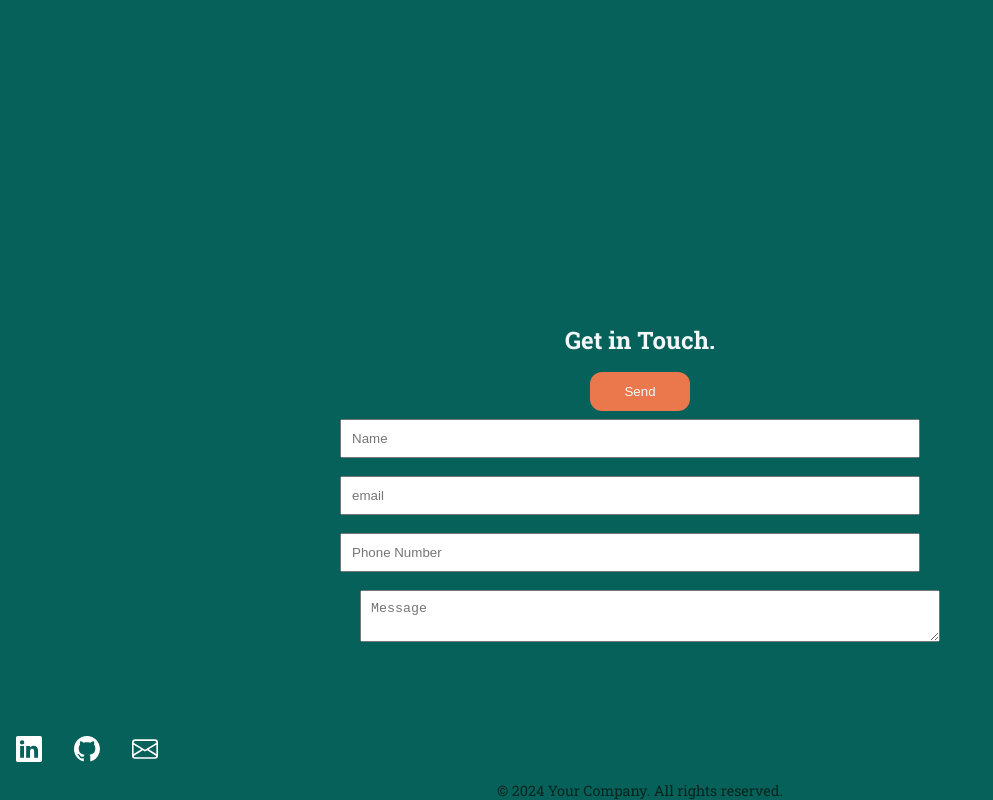
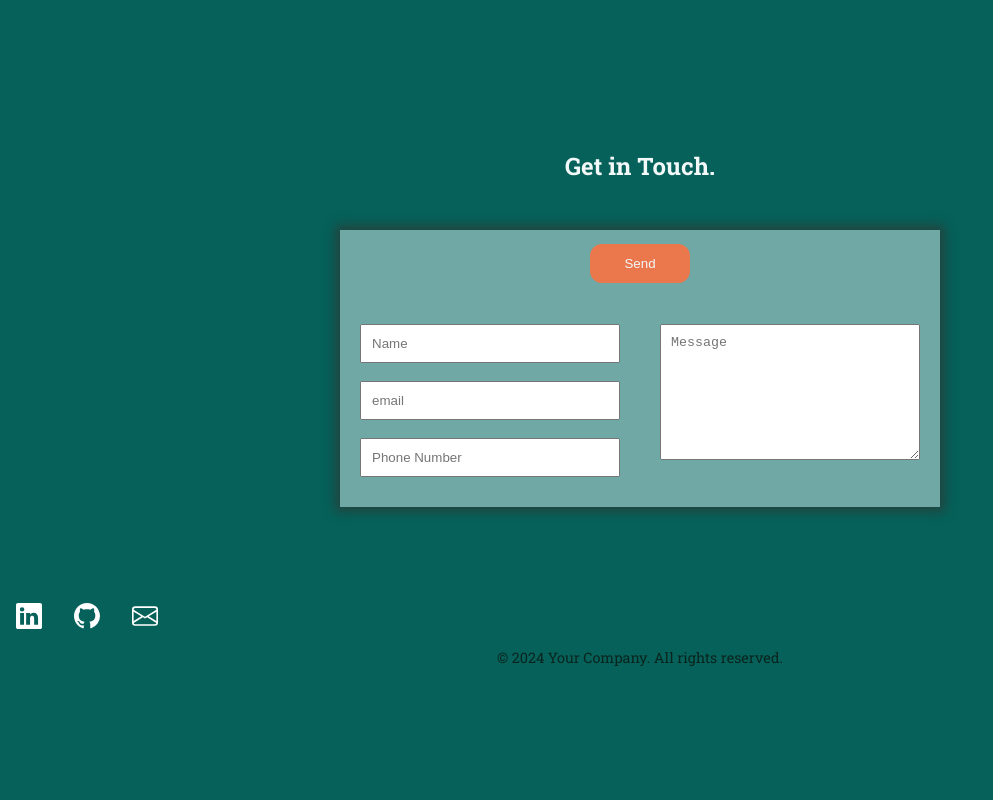
Before and after one commit to Caty1121/caty1121.github.io, a React (Create React App) app: page /contact in a window 1280 px wide. Shown: the part 1020-1820 px from the top of the page, without its empty margins (0-993 px from the left). After the commit the page ends 1687 px from the top, so only its background shows below. Built offline with nearby package versions, Linux system fonts and the light colour scheme.

Commit message:
fixed up about and contact pages

```diff
--- a/src/components/Header.css
+++ b/src/components/Header.css
@@ -68,7 +68,7 @@ header {
   }
 
   .site {
-    padding: 20em 0;
+    padding: 14em 0;
     text-align: center;
     background-color: #05615a;
     font-size: .8em;
--- a/src/pages/About.css
+++ b/src/pages/About.css
@@ -1,12 +1,9 @@
-#about {
-    padding: 2rem;
-    position: relative;
-  }
-
   #about h2 {
     margin-bottom: 1rem;
   }
 
   #about p {
     margin-bottom: 1.5rem;
+    margin-left: 2rem;
+    margin-right: 2rem;
   }
--- a/src/pages/About.js
+++ b/src/pages/About.js
@@ -6,7 +6,7 @@ const About = () => {
     <section id="about">
       <h2>About Me</h2>
       <p>
-        Caty Mae is a skilled programmer and web developer with a diverse background in both technology and athletics. With an Associate of Arts (AA) degree in computer programming and currently pursuing a Bachelor of Science (BS) degree in web development, Caty has a strong foundation in computer science and programming principles.
+          Caty Mae is a skilled programmer and web developer with a diverse background in both technology and athletics. With an Associate of Arts (AA) degree in computer programming and currently pursuing a Bachelor of Science (BS) degree in web development, Caty has a strong foundation in computer science and programming principles.
       </p>
       <p>
         Caty's professional journey includes significant experience as a programmer, specializing in SAP CPQ products. Holding an SAP certification, Caty has demonstrated expertise in developing and managing complex software solutions. Her role at Aspire Digital involves coordinating production support ticketing triage efforts, enhancing security within the codebase by identifying and replacing vulnerable queries, and creating efficient processes for managing changes.
@@ -14,7 +14,6 @@ const About = () => {
       <p>
         In addition to her technical skills, Caty has a passion for helping others. This is reflected in her transition from being a coach to becoming a programmer who actively assists colleagues in the workplace. She is committed to continuous learning and improvement, tackling Python practice problems one step at a time to build her expertise.
       </p>
-
     </section>
   );
 };
--- a/src/pages/Contact.css
+++ b/src/pages/Contact.css
@@ -1,10 +1,16 @@
-#contact {
-    padding: 2rem;
+ .form-box {
+    box-shadow: 0 0 10px 5px #313631a5;
+    width: 75vh;
+    background-color: #70a8a5;
+    height:auto;
+    margin: 2em;
+  }
+  #contact {
     display: flex;
     flex-direction: column;
     align-items: center;
     text-align: center;
-    padding: 20px;
+
   }
   .form-right, .form-left {
   display: flex;
@@ -13,12 +19,12 @@
   }
   .form-right {
     order: 1;
-    margin-right: 20px;
+    margin: 20px;
   }
 
   .form-left {
     order: 2;
-    margin-left: 20px;
+    margin: 20px;
   }
 
   h2 {
@@ -35,8 +41,7 @@
 
   #contact form {
     display: flex;
-    flex-direction: column;
-    display: flex;
+    flex-wrap: wrap;
     flex-wrap: wrap;
     justify-content: center;
     width: 100%;
@@ -60,6 +65,7 @@
   }
 
   #contact button {
+    margin: 1em;
     padding: 0.75rem;
     background: #EB774D;
     color: #f3f8f9;
@@ -74,3 +80,7 @@
   #contact button:hover {
     background-color: #70a8a5;
   }
+
+  #message {
+    height: 17vh;
+  }
--- a/src/pages/Contact.js
+++ b/src/pages/Contact.js
@@ -5,6 +5,8 @@ const Contact = () => {
   return (
     <section id="contact">
       <h2>Get in Touch.</h2>
+      <div className="form-box">
+        <button type="submit">Send</button>
         <form action="submit_form.php" method="post">
           <div class="form-right">
             <label for="name"></label>
@@ -16,10 +18,10 @@ const Contact = () => {
           </div>
           <div class="form-left">
           <label for="message"></label>
-          <textarea id="message" name="message" placeholder="Message"></textarea>
+          <textarea id="message" name="message" placeholder="Message" Class="message"></textarea>
           </div>
-        <button type="submit">Send</button>
         </form>
+      </div>
     </section>
   );
 };
--- a/src/pages/Home.css
+++ b/src/pages/Home.css
@@ -12,3 +12,17 @@
   font-size: 1.25rem;
   animation: fadeIn 3s ease-in;
 }
+.container {
+  display: flex;
+  justify-content: center;
+  align-items: center;
+  height: 50vh;
+}
+
+.portfolioPhotoImage {
+  max-width: 100%;
+  background-color: #254a5d;
+  height: 40vh;
+  opacity: .4;
+  box-shadow: 0 0 10px 5px #000;
+}
--- a/src/pages/Home.js
+++ b/src/pages/Home.js
@@ -1,9 +1,13 @@
 import React from 'react';
 import './Home.css';
+import portfolioPhotoImage from '../images/portfolioPhoto.png';
 
 const Home = () => {
   return (
     <div className="home-container">
+      <div className="container">
+        <img src={portfolioPhotoImage} alt="portfolioPhoto" class="portfolioPhotoImage"/>
+      </div>
       <h2 className="home-title">Hi, I'm Caty.</h2>
       <p className="home-description">This is the home page.</p>
     </div>
```
Also changed, not shown: public/index.html (+0 -13 lines). Lines whose indentation alone changed are shown as unchanged.
